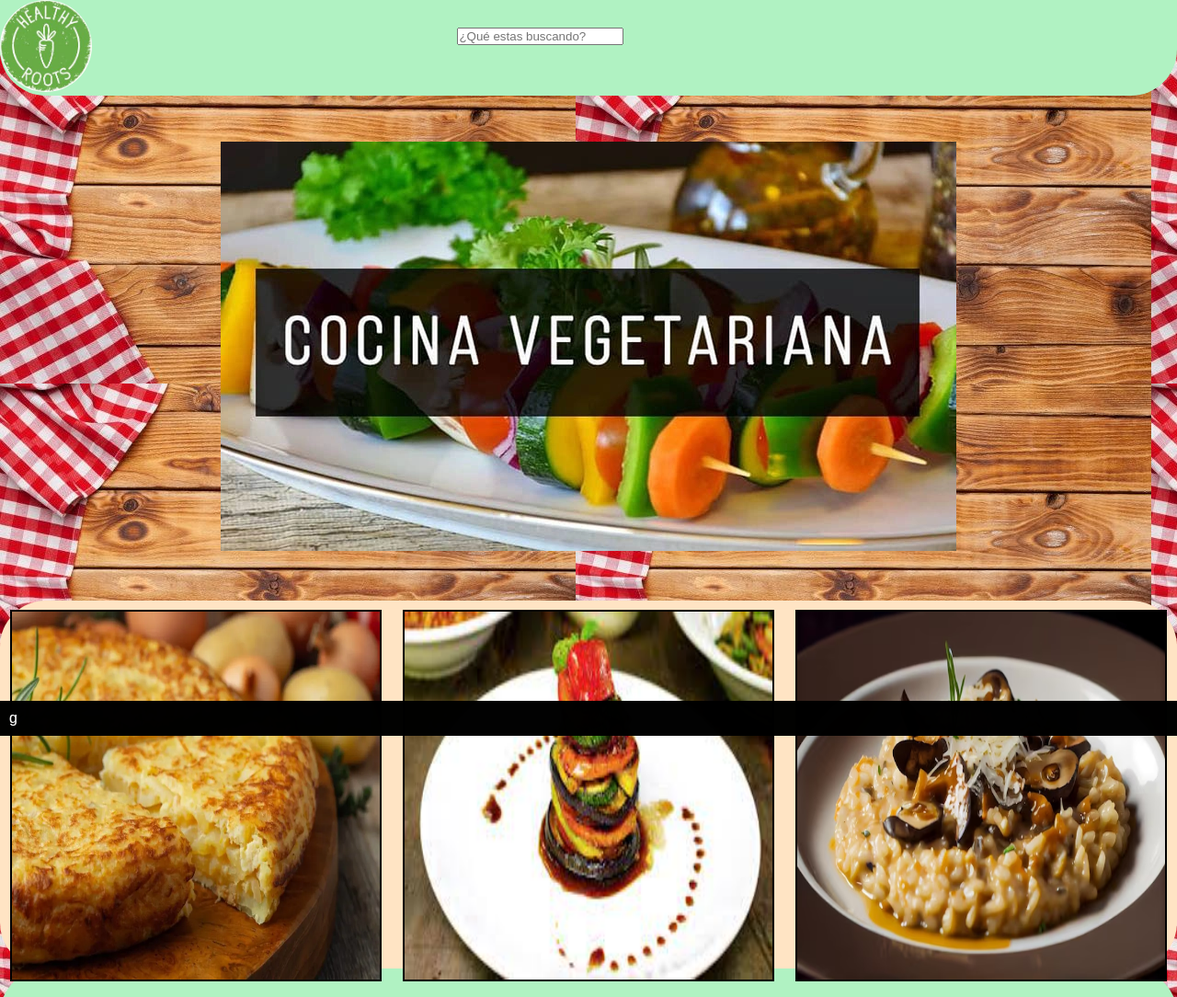
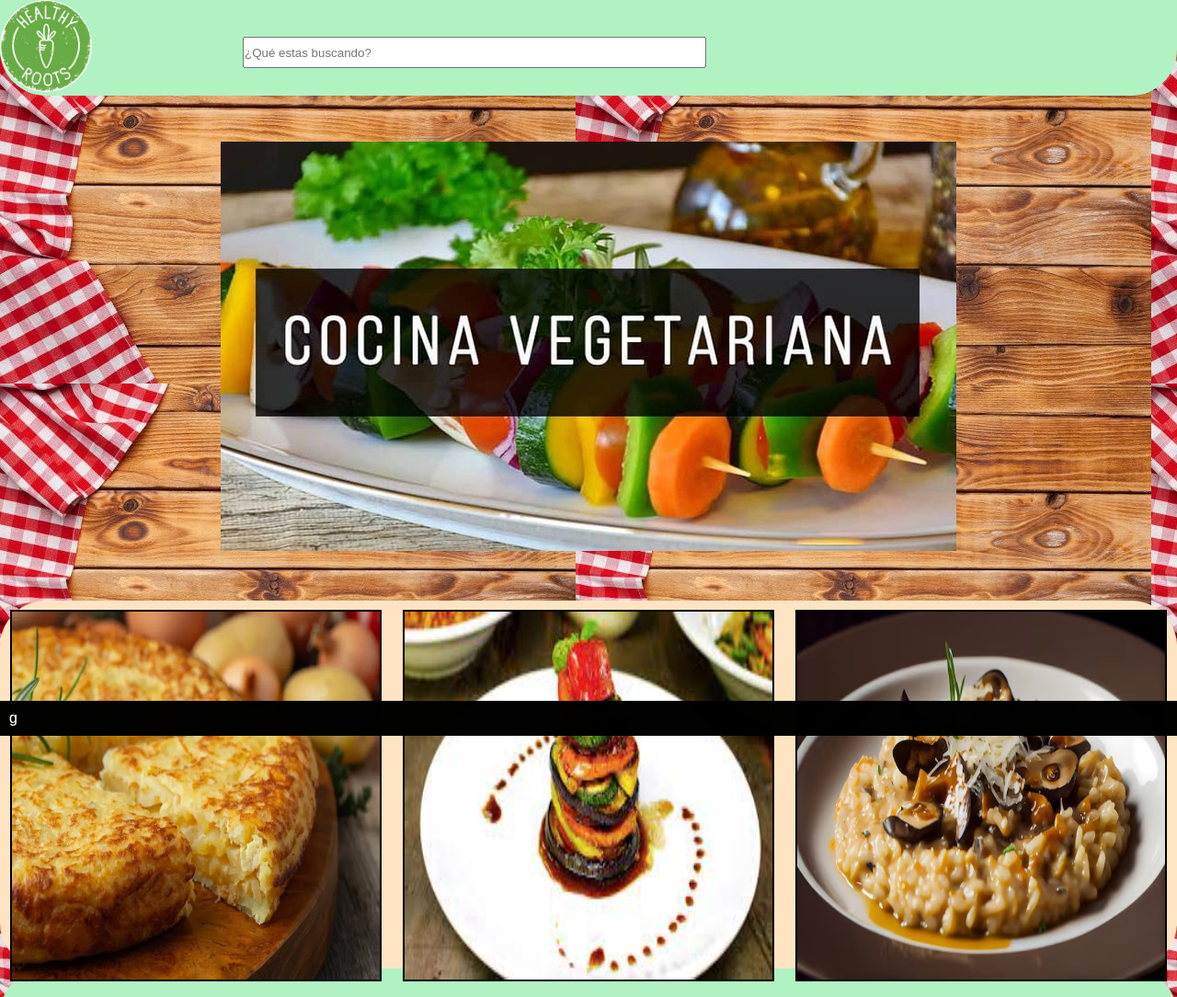
Before and after one commit to FranciscoMasiello/Laboratorio, a plain HTML site: page Clase 07 Tarea/index.html in a window 1280 px wide. Shown: the top 1084 px of the page at 92% size. Drawn offline with Linux system fonts and the light colour scheme.

Commit message:
clase 07 tarea mejoras

```diff
--- a/Clase 07 Tarea/style.css
+++ b/Clase 07 Tarea/style.css
@@ -26,8 +26,12 @@ header{
     height: 20px;
 }*/
 header .input{
-    margin-right: 47%;
-    margin-top: 30px;
+    margin-right: 40%;
+    margin-top: 40px;
+}
+input{
+    width: 500px;
+    height: 30px;
 }
 
 .portada{
```
